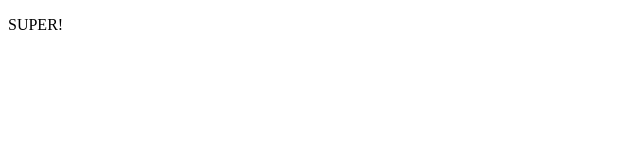
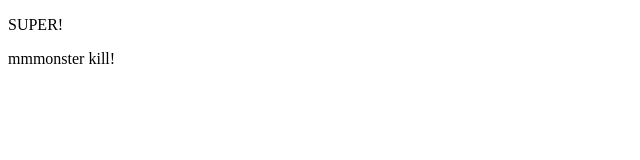
Before and after one commit to Lacroixx/my-site, a plain HTML site: page index.html in a window 1280 px wide. Shown: the full height of the page, 0-640 px from the left. Drawn offline with Linux system fonts and the light colour scheme.

Commit message:
second commit

```diff
--- a/index.html
+++ b/index.html
@@ -9,5 +9,6 @@
 </head>
 <body>
 <p>SUPER!</p>
+<p>mmmonster kill!</p>
 </body>
 </html>
```
